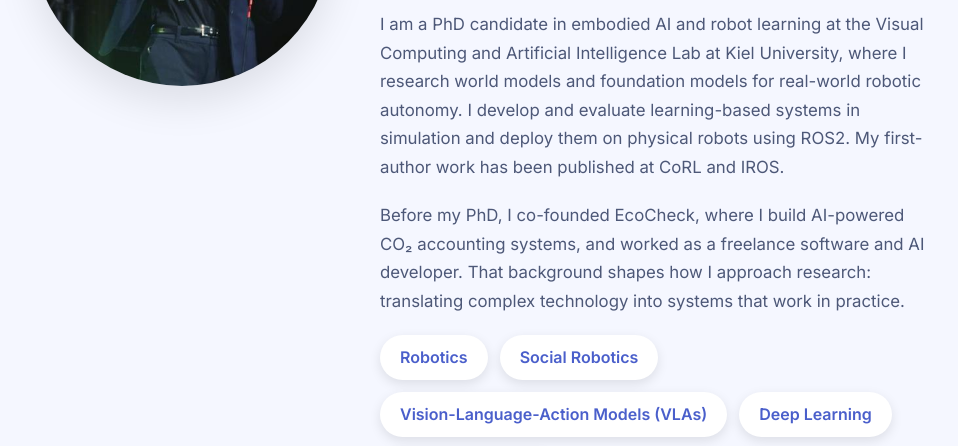
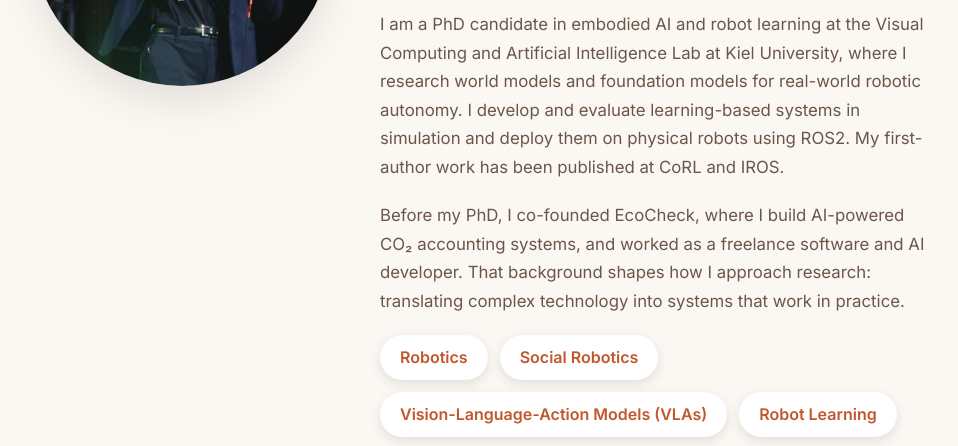
Before and after one commit to SamiraHuber/samirahuber.github.io, a plain HTML site: page index.html in a window 1280 px wide. Shown: the part 382-828 px from the top of the page, without its empty margins (160-1118 px from the left). Drawn offline with Linux system fonts and the light colour scheme.

Commit message:
update teaching and color

```diff
--- a/index.html
+++ b/index.html
@@ -22,6 +22,7 @@
         <!-- <li><a href="blog.html" class="nav-link">blog</a></li> -->
         <!-- <li><a href="sport.html" class="nav-link">sport</a></li> -->
         <!-- <li><a href="#contact" class="nav-link">contact</a></li> -->
+        <!-- Theme toggle disabled (see FORCED_THEME in script.js)
         <li>
           <button id="theme-toggle" class="theme-toggle" aria-label="Toggle theme">
             <svg id="sun-icon" class="icon" viewBox="0 0 24 24" fill="none" stroke="currentColor" stroke-width="2" stroke-linecap="round" stroke-linejoin="round">
@@ -40,6 +41,7 @@
             </svg>
           </button>
         </li>
+        -->
       </ul>
       <button id="mobile-menu-toggle" class="mobile-menu-toggle" aria-label="Open menu">
         <span></span>
@@ -75,8 +77,7 @@
             <span class="chip">Robotics</span>
             <span class="chip">Social Robotics</span>
             <span class="chip">Vision-Language-Action Models (VLAs)</span>
-            <span class="chip">Deep Learning</span>
-            <span class="chip">Machine Learning</span>
+            <span class="chip">Robot Learning</span>
           </div>
           <div class="hero-actions">
           <a href="Samira_Huber_Resume.pdf" class="btn btn-outline" target="_blank" rel="noopener noreferrer">Resume</a>
@@ -279,6 +280,11 @@
       <div class="container">
         <h2 class="section-title">TEACHING</h2>
         <div class="cards-list">
+          <article class="info-card">
+            <h3>Foundations of Deep Learning</h3>
+            <p class="info-meta">Kiel University, Winter 2026/27</p>
+            <p class="info-detail">Teaching the foundations of deep learning, including neural network architectures, optimization, and practical implementation.</p>
+          </article>
           <article class="info-card">
             <h3>Foundations of Deep Learning</h3>
             <p class="info-meta">Kiel University, Winter 2025/26</p>
@@ -721,5 +727,6 @@
   </footer>
 
   <script src="script.js"></script>
+  <!-- <script src="palette-switcher.js"></script> --> <!-- testing: color scheme switcher -->
 </body>
 </html>
--- /dev/null
+++ b/palette-switcher.js
@@ -0,0 +1,133 @@
+// Color scheme switcher for testing. Remove this file and its <script> tag to disable.
+(function () {
+  const VARS = ['bg', 'bg-soft', 'bg-card', 'text', 'text-muted', 'accent', 'accent-light', 'border', 'gradient-start', 'gradient-end'];
+
+  // Each palette: [bg, bg-soft, bg-card, text, text-muted, accent, accent-light, border, gradient-start, gradient-end]
+  const PALETTES = {
+    'Default (Indigo)': null,
+    Forest: {
+      dark: ['#121a16', '#1a2620', '#1f2e26', '#d2e6da', '#8fb3a0', '#6fcf97', '#a8e6c1', '#2f4a3c', '#6fcf97', '#d2e6da'],
+      light: ['#f4f8f5', '#e4eee8', '#ffffff', '#16251d', '#4a6356', '#2e8b57', '#4caf7a', '#a8d5ba', '#2e8b57', '#6fcf97'],
+    },
+    Terracotta: {
+      dark: ['#1c1714', '#26201b', '#2d2520', '#ecdccf', '#b89a86', '#e08a5f', '#f2b896', '#4d3b30', '#e08a5f', '#ecdccf'],
+      light: ['#fbf7f2', '#f2e9df', '#ffffff', '#2b211b', '#6b574a', '#c0582c', '#d97a4e', '#e8c7b0', '#c0582c', '#e08a5f'],
+    },
+    Plum: {
+      dark: ['#1a1420', '#241c2c', '#2a2134', '#e3d6f0', '#a993c2', '#c08ff0', '#dcbcff', '#45365a', '#c08ff0', '#e3d6f0'],
+      light: ['#faf7fd', '#efe8f6', '#ffffff', '#251c2e', '#5f4e72', '#7b3fb8', '#9a63d1', '#d7c3ec', '#7b3fb8', '#c08ff0'],
+    },
+    Ocean: {
+      dark: ['#0f1a1e', '#16252b', '#1a2c33', '#cfe7ec', '#86adb8', '#4fc3d9', '#94e0ee', '#2a4750', '#4fc3d9', '#cfe7ec'],
+      light: ['#f3f9fa', '#e2eff2', '#ffffff', '#122428', '#45646c', '#0e7c91', '#2a9bb0', '#a7d7e0', '#0e7c91', '#4fc3d9'],
+    },
+    Crimson: {
+      dark: ['#1a1214', '#25191c', '#2c1e22', '#f0d9dd', '#bd8f98', '#ef6f84', '#f8a9b6', '#4f3238', '#ef6f84', '#f0d9dd'],
+      light: ['#fcf6f7', '#f4e6e9', '#ffffff', '#2a1a1d', '#6e4f55', '#b8283f', '#d24a60', '#ecc0c8', '#b8283f', '#ef6f84'],
+    },
+    Graphite: {
+      dark: ['#141414', '#1c1c1c', '#222222', '#e2e2e2', '#9a9a9a', '#f0c050', '#f7d98c', '#3a3a3a', '#f0c050', '#e2e2e2'],
+      light: ['#f7f7f5', '#ebebe7', '#ffffff', '#1c1c1c', '#555555', '#b07d00', '#d19a1a', '#d4d4cc', '#b07d00', '#f0c050'],
+    },
+    Midnight: {
+      dark: ['#0b0d12', '#12151d', '#171b25', '#dfe4ee', '#8a93a8', '#7aa2ff', '#b3c8ff', '#2a3142', '#7aa2ff', '#dfe4ee'],
+      light: ['#f6f7fa', '#e9ecf2', '#ffffff', '#141821', '#525b70', '#2f5bd3', '#4f78e6', '#c3cde3', '#2f5bd3', '#7aa2ff'],
+    },
+    Espresso: {
+      dark: ['#191512', '#221d19', '#29231e', '#e8ddd2', '#ab9a8b', '#c8a27a', '#e3c7a8', '#463b32', '#c8a27a', '#e8ddd2'],
+      light: ['#faf6f1', '#efe7dd', '#ffffff', '#2a211a', '#6a5a4c', '#8a5a2b', '#a8784a', '#dcc9b4', '#8a5a2b', '#c8a27a'],
+    },
+
+    // Bright / vivid
+    Sunshine: {
+      dark: ['#1a1708', '#25210d', '#2c2811', '#fff6cc', '#d6c77a', '#ffd60a', '#ffe766', '#4d4415', '#ffd60a', '#ffa600'],
+      light: ['#fffbe6', '#fff3b8', '#ffffff', '#2a2400', '#6b5d10', '#e0a800', '#ffc300', '#ffe27a', '#ff9500', '#ffd60a'],
+    },
+    Coral: {
+      dark: ['#1f1212', '#2b1818', '#331c1c', '#ffe1dc', '#e0a49a', '#ff6b5b', '#ffa196', '#5a2c28', '#ff6b5b', '#ffb347'],
+      light: ['#fff5f3', '#ffe4df', '#ffffff', '#3a1410', '#7a3d35', '#f0432f', '#ff6b5b', '#ffc2b8', '#f0432f', '#ffb347'],
+    },
+    Tangerine: {
+      dark: ['#1d140a', '#291c0e', '#312112', '#ffe6cc', '#e0b080', '#ff8c1a', '#ffb366', '#5a3a1a', '#ff8c1a', '#ffd60a'],
+      light: ['#fff7ef', '#ffe9d1', '#ffffff', '#331d05', '#7a4f1f', '#ef6c00', '#ff8c1a', '#ffcf99', '#ef6c00', '#ffc300'],
+    },
+    Lime: {
+      dark: ['#11180a', '#18220e', '#1d2912', '#ebffcc', '#aacc80', '#a3e635', '#c9f27a', '#3a4d1f', '#a3e635', '#facc15'],
+      light: ['#f8ffeb', '#ecfacc', '#ffffff', '#1a2905', '#4d6620', '#4d9a00', '#65b812', '#cdee99', '#4d9a00', '#a3e635'],
+    },
+    Mint: {
+      dark: ['#0b1a17', '#10251f', '#142d27', '#d6fff4', '#8fd6c2', '#2ee6b0', '#86f2d2', '#1f4d40', '#2ee6b0', '#7dd3fc'],
+      light: ['#effffa', '#d6f9ee', '#ffffff', '#062b21', '#2d6b5a', '#00a37a', '#14c08f', '#a3ecd6', '#00a37a', '#2ee6b0'],
+    },
+    'Electric Blue': {
+      dark: ['#070d1f', '#0c142e', '#101a38', '#d9e6ff', '#8aa4e0', '#2f7bff', '#7aaeff', '#1f3366', '#2f7bff', '#00d4ff'],
+      light: ['#f0f6ff', '#dbe8ff', '#ffffff', '#081633', '#2c4580', '#0057ff', '#2f7bff', '#a8c8ff', '#0057ff', '#00b4ff'],
+    },
+    Sky: {
+      dark: ['#0a1620', '#0f202e', '#132737', '#d9f1ff', '#8cc2e0', '#38bdf8', '#8ad8fb', '#1f4560', '#38bdf8', '#a5f3fc'],
+      light: ['#f0faff', '#d9f1ff', '#ffffff', '#082233', '#2b5a75', '#0284c7', '#0ea5e9', '#a5dcf7', '#0284c7', '#38bdf8'],
+    },
+    'Neon Magenta': {
+      dark: ['#140a1a', '#1d0f26', '#24122f', '#ffd9fb', '#d68fd0', '#ff2bd6', '#ff85ea', '#4d1f4a', '#ff2bd6', '#00e5ff'],
+      light: ['#fff0fc', '#ffd9f7', '#ffffff', '#2e0629', '#7a2d70', '#d600a8', '#f019c4', '#ffb3ef', '#d600a8', '#7c3aed'],
+    },
+    Bubblegum: {
+      dark: ['#1f1019', '#2b1623', '#331a2a', '#ffe0f0', '#e0a0c0', '#ff6fb5', '#ffa8d4', '#5a2a45', '#ff6fb5', '#c084fc'],
+      light: ['#fff5fa', '#ffe0ef', '#ffffff', '#3a0f26', '#7a3a5a', '#e83e8c', '#ff6fb5', '#ffc2de', '#e83e8c', '#c084fc'],
+    },
+    Lavender: {
+      dark: ['#15131f', '#1d1a2b', '#232033', '#ece6ff', '#aaa0d6', '#a78bfa', '#cbbcff', '#3d3666', '#a78bfa', '#f0abfc'],
+      light: ['#f9f7ff', '#efeaff', '#ffffff', '#1f1838', '#55497a', '#6d4fe0', '#8b6ff0', '#d6ccff', '#6d4fe0', '#c084fc'],
+    },
+    Rainbow: {
+      dark: ['#12121a', '#1a1a26', '#20202e', '#f2f2ff', '#a8a8c8', '#ff4d6d', '#ffb3c1', '#383852', '#ff4d6d', '#4dd2ff'],
+      light: ['#fdfcff', '#f1efff', '#ffffff', '#1a1a2e', '#55557a', '#e6194b', '#ff4d6d', '#d9d4ff', '#ff8c00', '#7c3aed'],
+    },
+  };
+
+  const root = document.documentElement;
+  let current = 'Default (Indigo)';
+  try { current = localStorage.getItem('palette') || current; } catch (e) {}
+  if (!(current in PALETTES)) current = 'Default (Indigo)';
+
+  // The header background is hardcoded in styles.css, so route it through a variable while a palette is active.
+  const style = document.createElement('style');
+  style.textContent = `
+    html[data-palette] .header { background: color-mix(in srgb, var(--bg) 85%, transparent); }
+    .palette-switcher { position: fixed; bottom: 1rem; left: 1rem; z-index: 1000; display: flex; gap: 0.5rem; align-items: center;
+      padding: 0.5rem 0.75rem; border-radius: 999px; background: var(--bg-card); color: var(--text);
+      border: 1px solid var(--border); box-shadow: 0 8px 24px var(--shadow); font: 600 0.8rem 'Inter', sans-serif; }
+    .palette-switcher select { font: inherit; color: inherit; background: var(--bg-soft); border: 1px solid var(--border);
+      border-radius: 999px; padding: 0.25rem 0.5rem; cursor: pointer; }
+  `;
+  document.head.appendChild(style);
+
+  function apply() {
+    const palette = PALETTES[current];
+    if (!palette) {
+      VARS.forEach(v => root.style.removeProperty(`--${v}`));
+      root.removeAttribute('data-palette');
+      return;
+    }
+    const values = palette[root.getAttribute('data-theme') === 'light' ? 'light' : 'dark'];
+    VARS.forEach((v, i) => root.style.setProperty(`--${v}`, values[i]));
+    root.setAttribute('data-palette', current);
+  }
+
+  const panel = document.createElement('label');
+  panel.className = 'palette-switcher';
+  panel.textContent = 'Colors';
+  const select = document.createElement('select');
+  Object.keys(PALETTES).forEach(name => select.add(new Option(name, name, false, name === current)));
+  select.addEventListener('change', () => {
+    current = select.value;
+    try { localStorage.setItem('palette', current); } catch (e) {}
+    apply();
+  });
+  panel.appendChild(select);
+  document.body.appendChild(panel);
+
+  // Re-apply when the existing light/dark toggle changes the theme.
+  new MutationObserver(apply).observe(root, { attributes: true, attributeFilter: ['data-theme'] });
+  apply();
+})();
--- a/script.js
+++ b/script.js
@@ -9,16 +9,20 @@ const yearSpan = document.getElementById('year');
 yearSpan.textContent = new Date().getFullYear();
 
 // Theme handling
+// FORCED_THEME pins the site to 'light' or 'dark'. Set it to null to re-enable the
+// theme toggle (also uncomment the #theme-toggle button in the HTML pages).
+const FORCED_THEME = 'light';
 const storedTheme = localStorage.getItem('theme');
 const prefersDark = window.matchMedia('(prefers-color-scheme: dark)').matches;
 
 function setTheme(theme) {
   document.documentElement.setAttribute('data-theme', theme);
-  localStorage.setItem('theme', theme);
+  if (!FORCED_THEME) localStorage.setItem('theme', theme);
   updateThemeIcon(theme);
 }
 
 function updateThemeIcon(theme) {
+  if (!sunIcon || !moonIcon) return;
   if (theme === 'light') {
     sunIcon.classList.add('hidden');
     moonIcon.classList.remove('hidden');
@@ -28,16 +32,20 @@ function updateThemeIcon(theme) {
   }
 }
 
-if (storedTheme) {
+if (FORCED_THEME) {
+  setTheme(FORCED_THEME);
+} else if (storedTheme) {
   setTheme(storedTheme);
 } else {
   setTheme(prefersDark ? 'dark' : 'light');
 }
 
-themeToggle.addEventListener('click', () => {
-  const currentTheme = document.documentElement.getAttribute('data-theme');
-  setTheme(currentTheme === 'dark' ? 'light' : 'dark');
-});
+if (themeToggle) {
+  themeToggle.addEventListener('click', () => {
+    const currentTheme = document.documentElement.getAttribute('data-theme');
+    setTheme(currentTheme === 'dark' ? 'light' : 'dark');
+  });
+}
 
 // Mobile menu
 mobileMenuToggle.addEventListener('click', () => {
--- a/styles.css
+++ b/styles.css
@@ -12,18 +12,23 @@
   --gradient-end: #c9d3f6;
 }
 
+/* Light theme: Terracotta. Previous Indigo light palette:
+  --bg: #f5f7ff; --bg-soft: #e8ecf9; --bg-card: #ffffff; --text: #1d2338;
+  --text-muted: #4d5878; --accent: #4a5fcb; --accent-light: #6b7fd6;
+  --border: #b7c5ff; --gradient-start: #4a5fcb; --gradient-end: #8ea4f7;
+  Other palettes are listed in palette-switcher.js. */
 [data-theme="light"] {
-  --bg: #f5f7ff;
-  --bg-soft: #e8ecf9;
+  --bg: #fbf7f2;
+  --bg-soft: #f2e9df;
   --bg-card: #ffffff;
-  --text: #1d2338;
-  --text-muted: #4d5878;
-  --accent: #4a5fcb;
-  --accent-light: #6b7fd6;
-  --border: #b7c5ff;
+  --text: #2b211b;
+  --text-muted: #6b574a;
+  --accent: #c0582c;
+  --accent-light: #d97a4e;
+  --border: #e8c7b0;
   --shadow: rgba(0, 0, 0, 0.1);
-  --gradient-start: #4a5fcb;
-  --gradient-end: #8ea4f7;
+  --gradient-start: #c0582c;
+  --gradient-end: #e08a5f;
 }
 
 * {
@@ -68,7 +73,7 @@ a {
 }
 
 [data-theme="light"] .header {
-  background: rgba(245, 247, 255, 0.85);
+  background: rgba(251, 247, 242, 0.85);
 }
 
 .nav {
```
Also changed, not shown: blog.html (+2 -0 lines), from-startup-to-robotics.html (+2 -0 lines), lessons-learned-ecocheck.html (+2 -0 lines), post.html (+2 -0 lines), sport.html (+2 -0 lines), women-in-tech-entrepreneurship.html (+2 -0 lines).
